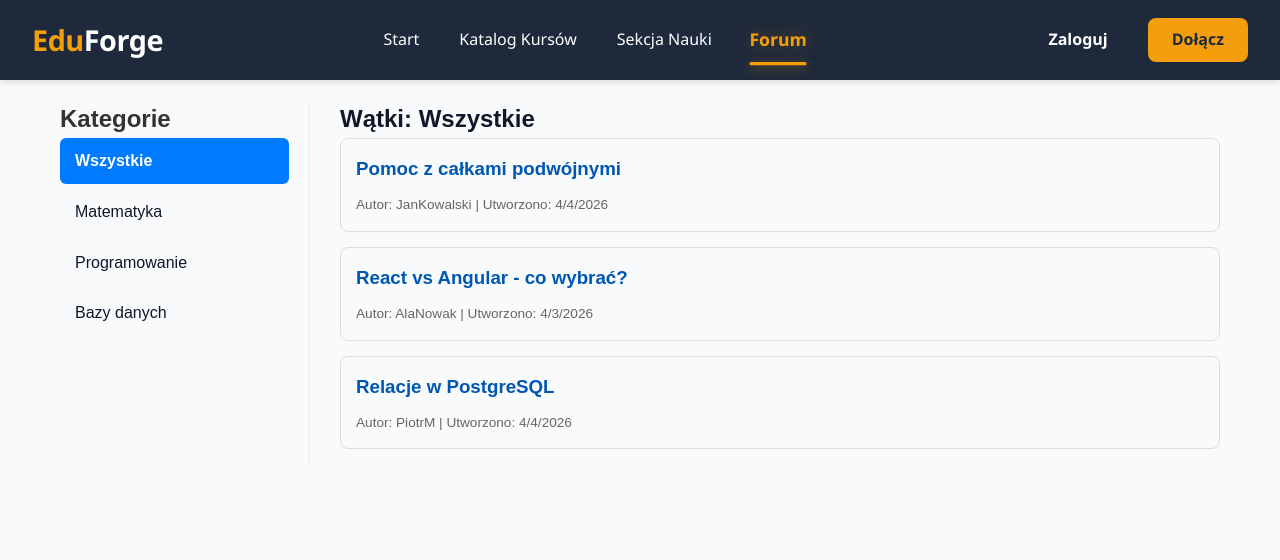
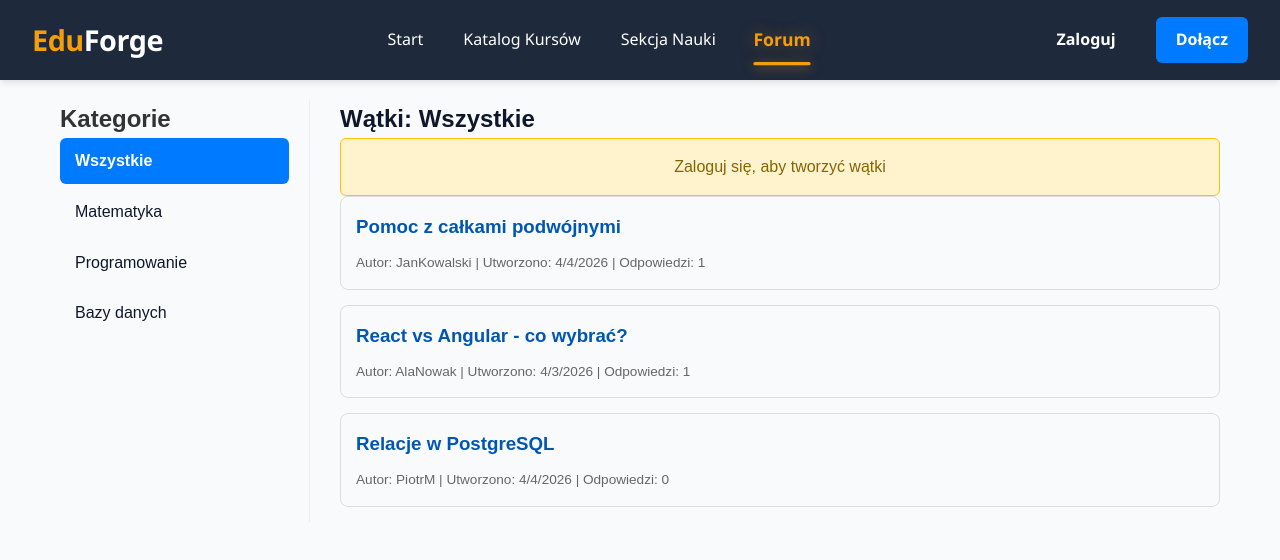
Before and after one commit to AliasMaster/TAB-sem6-2526, a React (Vite) app in the folder frontend/: page /forum in a window 1280 px wide. Shown: the top 560 px of the page. Built offline with nearby package versions, Linux system fonts and the light colour scheme.

Commit message:
Testowe dodawanie postów i odpowiedzi na forum

```diff
--- a/frontend/src/App.tsx
+++ b/frontend/src/App.tsx
@@ -36,7 +36,7 @@ function App() {
         <Routes>
           <Route path="/" element={<HomePage />} />
           <Route path="/katalog" element={<CoursePage />} />
-          <Route path="/forum" element={<Community />} />
+          <Route path="/forum" element={<Community user={user} />} />
 
           {/* Strona logowania dostaje funkcję setUser */}
           <Route path="/login" element={<Login setUser={setUser} />} />
--- a/frontend/src/assets/styles/community.css
+++ b/frontend/src/assets/styles/community.css
@@ -106,3 +106,97 @@
     margin-bottom: 15px;
     border-radius: 0 8px 8px 0;
 }
+
+/* FORMULARZE */
+.btn-primary {
+    background-color: #007bff;
+    color: white;
+    border: none;
+    padding: 10px 20px;
+    border-radius: 6px;
+    cursor: pointer;
+    font-size: 1em;
+    transition: background-color 0.2s;
+}
+
+.btn-primary:hover {
+    background-color: #0056b3;
+}
+
+.btn-create-thread {
+    margin-bottom: 20px;
+    width: 100%;
+}
+
+.login-prompt {
+    background-color: #fff3cd;
+    border: 1px solid #ffc107;
+    padding: 15px;
+    border-radius: 6px;
+    color: #856404;
+    text-align: center;
+}
+
+/* Formularz dodawania nowego wątku */
+.new-thread-form {
+    background-color: #f8f9fa;
+    padding: 20px;
+    border-radius: 8px;
+    margin-bottom: 30px;
+    border: 1px solid #dee2e6;
+}
+
+.new-thread-form h3 {
+    margin-top: 0;
+    color: #333;
+}
+
+.input-title,
+.input-category,
+.input-content {
+    width: 100%;
+    padding: 10px;
+    margin-bottom: 15px;
+    border: 1px solid #ddd;
+    border-radius: 6px;
+    font-family: inherit;
+    font-size: 1em;
+}
+
+.input-content {
+    resize: vertical;
+    min-height: 120px;
+}
+
+.new-thread-form .btn-primary {
+    width: 100%;
+}
+
+/* Formularz dodawania odpowiedzi */
+.reply-form {
+    background-color: #f8f9fa;
+    padding: 20px;
+    border-radius: 8px;
+    margin-top: 30px;
+    border: 1px solid #dee2e6;
+}
+
+.reply-form h4 {
+    margin-top: 0;
+    color: #333;
+}
+
+.reply-form textarea {
+    width: 100%;
+    padding: 10px;
+    margin-bottom: 15px;
+    border: 1px solid #ddd;
+    border-radius: 6px;
+    font-family: inherit;
+    font-size: 1em;
+    resize: vertical;
+}
+
+.reply-form .btn-primary {
+    width: 100%;
+}
--- a/frontend/src/pages/Community.tsx
+++ b/frontend/src/pages/Community.tsx
@@ -1,27 +1,134 @@
 // src/pages/Community/Community.tsx
 import React, { useState } from 'react';
-import { CATEGORIES, MOCK_THREADS, MOCK_POSTS, type ForumThread, type Category } from '../data/mockCommunity';
-import '../assets/styles/community.css';
+import { CATEGORIES, type ForumThread, type Category, type ForumPost } from '../data/mockCommunity';
+import '../assets/styles/Community.css';
+import type { User } from '../App';
 
-const Community: React.FC = () => {
+interface CommunityProps {
+    user: User | null;
+}
+
+const Community: React.FC<CommunityProps> = ({ user }) => {
     // Stan przechowujący wybraną kategorię
     const [selectedCategory, setSelectedCategory] = useState<Category>('Wszystkie');
-    // Stan przechowujący wybrany wątek (jeśli null, to znaczy że jesteśmy w widoku listy)
+    // Stan przechowujący wybrany wątek
     const [selectedThread, setSelectedThread] = useState<ForumThread | null>(null);
+    // Stan do przechowywania wątków i postów w pamięci
+    const [threads, setThreads] = useState<ForumThread[]>([
+        {
+            thread_id: 't1',
+            author_id: 'JanKowalski',
+            title: 'Pomoc z całkami podwójnymi',
+            content: 'Cześć, czy ktoś mógłby mi wytłumaczyć, jak wyznaczyć granice całkowania w zadaniu 3 z ostatniego kursu?',
+            created_at: '2026-04-04T10:00:00Z',
+            category: 'Matematyka'
+        },
+        {
+            thread_id: 't2',
+            author_id: 'AlaNowak',
+            title: 'React vs Angular - co wybrać?',
+            content: 'Zaczynam kurs frontendowy, zastanawiam się na czym się skupić. Co polecacie na start?',
+            created_at: '2026-04-03T15:30:00Z',
+            category: 'Programowanie'
+        },
+        {
+            thread_id: 't3',
+            author_id: 'PiotrM',
+            title: 'Relacje w PostgreSQL',
+            content: 'Jak najlepiej zoptymalizować zapytanie z trzema JOINami w naszej bazie?',
+            created_at: '2026-04-04T08:15:00Z',
+            category: 'Bazy danych'
+        }
+    ]);
+    const [posts, setPosts] = useState<ForumPost[]>([
+        {
+            post_id: 'p1',
+            thread_id: 't1',
+            author_id: 'AnnaNauczyciel',
+            content: 'Musisz najpierw narysować sobie obszar całkowania. Najlepiej zacząć od zmiennej, która ma stałe granice.',
+            created_at: '2026-04-04T11:00:00Z'
+        },
+        {
+            post_id: 'p2',
+            thread_id: 't2',
+            author_id: 'WojtekDev',
+            content: 'React ma teraz większy rynek i świetne środowisko (jak np. Vite, którego używamy). Polecam Reacta!',
+            created_at: '2026-04-03T16:00:00Z'
+        }
+    ]);
+
+    // Stan do formularza tworzenia nowego wątku
+    const [newThreadTitle, setNewThreadTitle] = useState('');
+    const [newThreadContent, setNewThreadContent] = useState('');
+    const [newThreadCategory, setNewThreadCategory] = useState<Category>('Matematyka');
+    const [showNewThreadForm, setShowNewThreadForm] = useState(false);
+
+    // Stan do formularza dodawania odpowiedzi
+    const [newReplyContent, setNewReplyContent] = useState('');
 
     // Filtrowanie wątków po kategorii
     const filteredThreads = selectedCategory === 'Wszystkie'
-        ? MOCK_THREADS
-        : MOCK_THREADS.filter(thread => thread.category === selectedCategory);
+        ? threads
+        : threads.filter(thread => thread.category === selectedCategory);
 
     // Odpowiedzi dla wybranego wątku
     const threadReplies = selectedThread
-        ? MOCK_POSTS.filter(post => post.thread_id === selectedThread.thread_id)
+        ? posts.filter(post => post.thread_id === selectedThread.thread_id)
         : [];
+
+    // Funkcja do tworzenia nowego wątku
+    const handleCreateThread = () => {
+        if (!user) {
+            alert('Musisz być zalogowany, aby tworzyć wątki!');
+            return;
+        }
+
+        if (!newThreadTitle.trim() || !newThreadContent.trim()) {
+            alert('Tytuł i zawartość wątku nie mogą być puste!');
+            return;
+        }
+
+        const newThread: ForumThread = {
+            thread_id: `t${Date.now()}`,
+            author_id: user.login,
+            title: newThreadTitle,
+            content: newThreadContent,
+            created_at: new Date().toISOString(),
+            category: newThreadCategory
+        };
+
+        setThreads([newThread, ...threads]);
+        setNewThreadTitle('');
+        setNewThreadContent('');
+        setShowNewThreadForm(false);
+    };
+
+    // Funkcja do dodawania odpowiedzi
+    const handleAddReply = () => {
+        if (!user) {
+            alert('Musisz być zalogowany, aby dodawać odpowiedzi!');
+            return;
+        }
+
+        if (!selectedThread || !newReplyContent.trim()) {
+            alert('Zawartość odpowiedzi nie może być pusta!');
+            return;
+        }
+
+        const newPost: ForumPost = {
+            post_id: `p${Date.now()}`,
+            thread_id: selectedThread.thread_id,
+            author_id: user.login,
+            content: newReplyContent,
+            created_at: new Date().toISOString()
+        };
+
+        setPosts([...posts, newPost]);
+        setNewReplyContent('');
+    };
 
     return (
         <div className="community-container">
-            {/* LEWA STRONA: Pasek nawigacji / Kategorie */}
             <aside className="community-sidebar">
                 <h2>Kategorie</h2>
                 <ul>
@@ -40,10 +147,8 @@ const Community: React.FC = () => {
                 </ul>
             </aside>
 
-            {/* PRAWA STRONA: Zawartość (Lista wątków LUB Szczegóły wątku) */}
             <main className="community-content">
                 {selectedThread ? (
-                    // WIDOK SZCZEGÓŁÓW WĄTKU
                     <div className="thread-detail">
                         <button className="back-btn" onClick={() => setSelectedThread(null)}>
                             &larr; Wróć do listy
@@ -68,11 +173,67 @@ const Community: React.FC = () => {
                                 <p>Brak odpowiedzi. Bądź pierwszy!</p>
                             )}
                         </div>
+
+                        {user ? (
+                            <div className="reply-form">
+                                <h4>Dodaj odpowiedź</h4>
+                                <textarea
+                                    value={newReplyContent}
+                                    onChange={(e) => setNewReplyContent(e.target.value)}
+                                    placeholder="Wpisz swoją odpowiedź..."
+                                    rows={4}
+                                />
+                                <button onClick={handleAddReply} className="btn-primary">Wyślij odpowiedź</button>
+                            </div>
+                        ) : (
+                            <p className="login-prompt">Zaloguj się, aby dodawać odpowiedzi</p>
+                        )}
                     </div>
                 ) : (
-                    // WIDOK LISTY WĄTKÓW
                     <div className="threads-list">
                         <h2>Wątki: {selectedCategory}</h2>
+
+                        {user ? (
+                            <button
+                                onClick={() => setShowNewThreadForm(!showNewThreadForm)}
+                                className="btn-primary btn-create-thread"
+                            >
+                                {showNewThreadForm ? 'Anuluj' : '+ Nowy wątek'}
+                            </button>
+                        ) : (
+                            <p className="login-prompt">Zaloguj się, aby tworzyć wątki</p>
+                        )}
+
+                        {showNewThreadForm && user && (
+                            <div className="new-thread-form">
+                                <h3>Utwórz nowy wątek</h3>
+                                <input
+                                    type="text"
+                                    value={newThreadTitle}
+                                    onChange={(e) => setNewThreadTitle(e.target.value)}
+                                    placeholder="Tytuł wątku..."
+                                    className="input-title"
+                                />
+                                <select
+                                    value={newThreadCategory}
+                                    onChange={(e) => setNewThreadCategory(e.target.value as Category)}
+                                    className="input-category"
+                                >
+                                    {CATEGORIES.filter(cat => cat !== 'Wszystkie').map(cat => (
+                                        <option key={cat} value={cat}>{cat}</option>
+                                    ))}
+                                </select>
+                                <textarea
+                                    value={newThreadContent}
+                                    onChange={(e) => setNewThreadContent(e.target.value)}
+                                    placeholder="Treść wątku..."
+                                    rows={6}
+                                    className="input-content"
+                                />
+                                <button onClick={handleCreateThread} className="btn-primary">Utwórz wątek</button>
+                            </div>
+                        )}
+
                         {filteredThreads.map(thread => (
                             <div
                                 key={thread.thread_id}
@@ -80,9 +241,13 @@ const Community: React.FC = () => {
                                 onClick={() => setSelectedThread(thread)}
                             >
                                 <h3>{thread.title}</h3>
-                                <p className="meta">Autor: {thread.author_id} | Utworzono: {new Date(thread.created_at).toLocaleDateString()}</p>
+                                <p className="meta">Autor: {thread.author_id} | Utworzono: {new Date(thread.created_at).toLocaleDateString()} | Odpowiedzi: {posts.filter(p => p.thread_id === thread.thread_id).length}</p>
                             </div>
                         ))}
+
+                        {filteredThreads.length === 0 && (
+                            <p>Brak wątków w tej kategorii</p>
+                        )}
                     </div>
                 )}
             </main>
```
